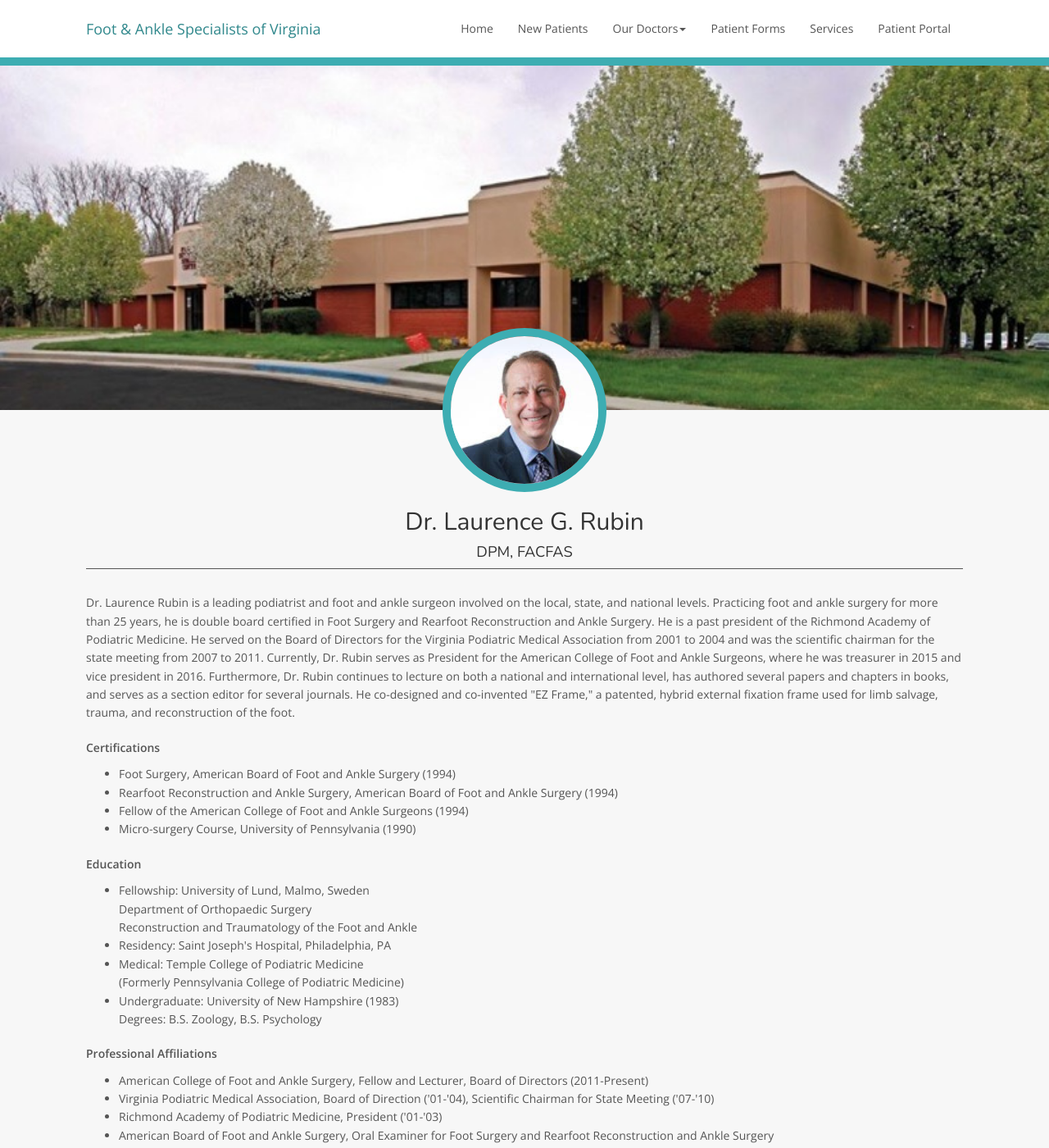
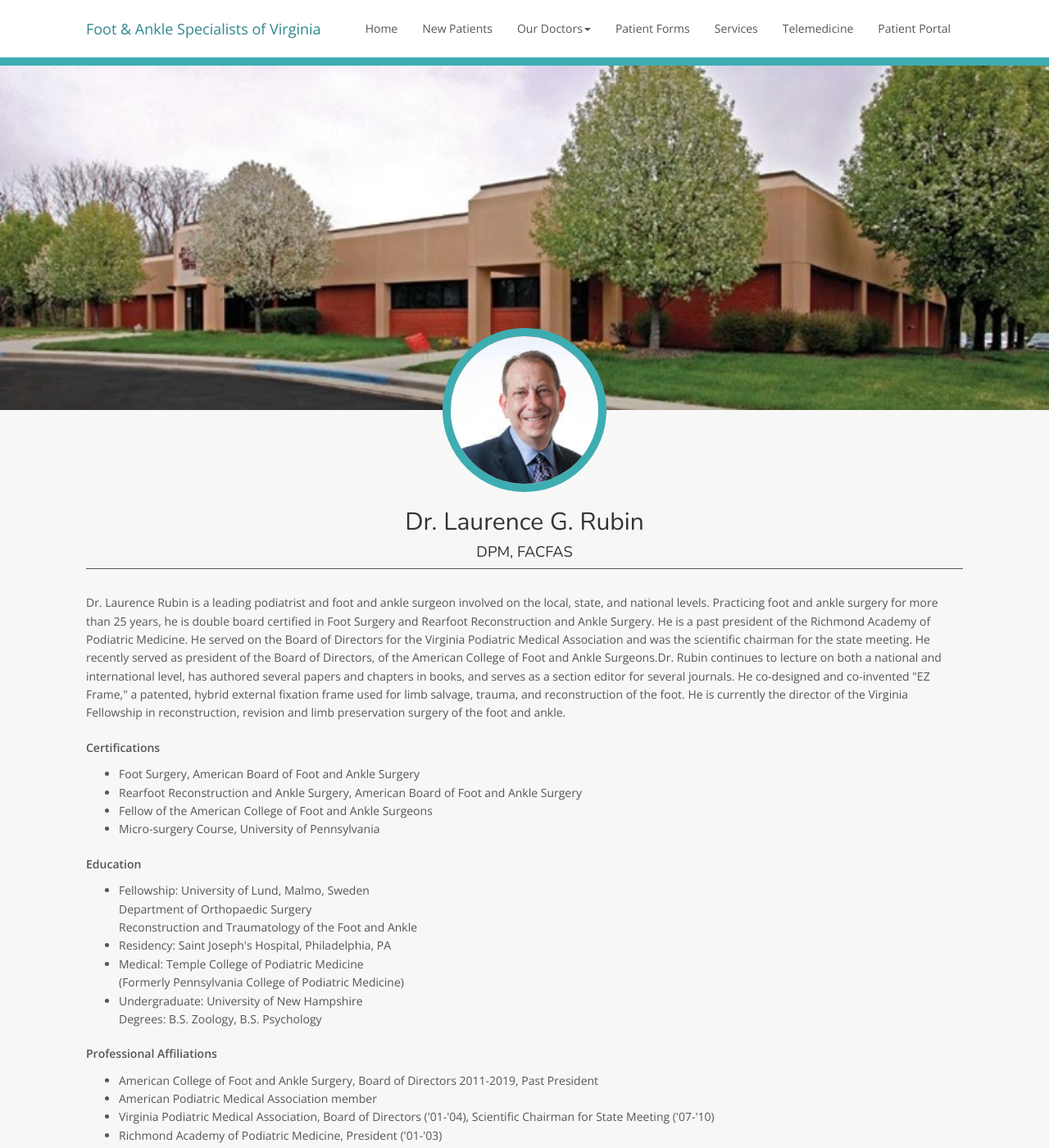
Before and after one commit to smrubin/fasv, a Jekyll site: the page built from dr-laurence-rubin-dpm.html, in a window 1280 px wide and 1400 px high. Shown: the whole window at 82% size. Built offline with Jekyll 4.4.1, drawn with Linux system fonts in a browser that asks for light colours; nearby versions of some CDN libraries; some of the changed text lies outside the part shown.

```diff
--- a/_includes/header.html
+++ b/_includes/header.html
@@ -39,6 +39,7 @@
                 {% else %}
                 <li><a href="{{ site.baseurl }}/#treatments">Services</a></li>
                 {% endif %}
+                <li><a href="{{ site.baseurl }}/telemedicine.html">Telemedicine</a></li>
                 <li><a href="https://www.followmyhealth.com">Patient Portal</a></li>
             </ul>
         </div>
--- /dev/null
+++ b/_scss/components/_telemedicine.scss
@@ -0,0 +1,6 @@
+/* TELEMEDICINE
+-------------------------------------------------*/
+.telemedicine-header {
+  padding: 30px 15px;
+  font-size: 1rem;
+}
--- a/_scss/main.scss
+++ b/_scss/main.scss
@@ -11,6 +11,7 @@
 @import "layout/footer";
 
 @import "components/hero";
+@import "components/covid";
 @import "components/form";
 @import "components/three-shade-columns";
 @import "components/section-title";
@@ -25,6 +26,7 @@
 @import "components/ie";
 @import "components/profile";
 @import "components/new-patients";
+@import "components/telemedicine";
 @import "components/sponsor";
 
 @import "vendor/owl-carousel";
--- a/dr-laurence-rubin-dpm.html
+++ b/dr-laurence-rubin-dpm.html
@@ -10,29 +10,32 @@
 		</div>
 		<h2>Dr. Laurence G. Rubin</h2>
 		<h4>DPM, FACFAS</h4>
-		<p>Dr. Laurence Rubin is a leading podiatrist and foot and ankle surgeon involved on the local, state, and national levels. Practicing foot and ankle surgery for more than 25 years, he is double board certified in Foot Surgery and Rearfoot Reconstruction and Ankle Surgery. He is a past president of the Richmond Academy of Podiatric Medicine. He served on the Board of Directors for the Virginia Podiatric Medical Association from 2001 to 2004 and was the scientific chairman for the state meeting from 2007 to 2011. Currently, Dr. Rubin serves as President for the American College of Foot and Ankle Surgeons, where he was treasurer in 2015 and vice president in 2016. Furthermore, Dr. Rubin continues to lecture on both a national and international level, has authored several papers and chapters in books, and serves as a section editor for several journals. He co-designed and co-invented "EZ Frame," a patented, hybrid external fixation frame used for limb salvage, trauma, and reconstruction of the foot.</p>
+		<p>Dr. Laurence Rubin is a leading podiatrist and foot and ankle surgeon involved on the local, state, and national levels. Practicing foot and ankle surgery for more than 25 years, he is double board certified in Foot Surgery and Rearfoot Reconstruction and Ankle Surgery. He is a past president of the Richmond Academy of Podiatric Medicine. He served on the Board of Directors for the Virginia Podiatric Medical Association and was the scientific chairman for the state meeting. He recently served as president of the Board of Directors, of the American College of Foot and Ankle Surgeons.Dr. Rubin continues to lecture on both a national and international level, has authored several papers and chapters in books, and serves as a section editor for several journals. He co-designed and co-invented "EZ Frame," a patented, hybrid external fixation frame used for limb salvage, trauma, and reconstruction of the foot. He is currently the director of the Virginia Fellowship in reconstruction, revision and limb preservation surgery of the foot and ankle.</p>
 		<p class="list-header">Certifications</p>
 		<ul>
-			<li>Foot Surgery, American Board of Foot and Ankle Surgery (1994)</li>
-			<li>Rearfoot Reconstruction and Ankle Surgery, American Board of Foot and Ankle Surgery (1994)</li>
-			<li>Fellow of the American College of Foot and Ankle Surgeons (1994)</li>
-			<li>Micro-surgery Course, University of Pennsylvania (1990)</li>
+			<li>Foot Surgery, American Board of Foot and Ankle Surgery</li>
+			<li>Rearfoot Reconstruction and Ankle Surgery, American Board of Foot and Ankle Surgery</li>
+			<li>Fellow of the American College of Foot and Ankle Surgeons</li>
+			<li>Micro-surgery Course, University of Pennsylvania</li>
 		</ul>
 		<p class="list-header">Education</p>
 		<ul>
 			<li>Fellowship: University of Lund, Malmo, Sweden<br>Department of Orthopaedic Surgery<br>Reconstruction and Traumatology of the Foot and Ankle</li>
 			<li>Residency: Saint Joseph's Hospital, Philadelphia, PA</li>
 			<li>Medical: Temple College of Podiatric Medicine<br>(Formerly Pennsylvania College of Podiatric Medicine)</li>
-			<li>Undergraduate: University of New Hampshire (1983)<br>Degrees: B.S. Zoology, B.S. Psychology</li>
+			<li>Undergraduate: University of New Hampshire<br>Degrees: B.S. Zoology, B.S. Psychology</li>
 		</ul>
 		<p class="list-header">Professional Affiliations</p>
 		<ul>
-			<li>American College of Foot and Ankle Surgery, Fellow and Lecturer, Board of Directors (2011-Present)</li>
-			<li>Virginia Podiatric Medical Association, Board of Direction ('01-'04), Scientific Chairman for State Meeting ('07-'10)</li>
+			<li>American College of Foot and Ankle Surgery, Board of Directors 2011-2019, Past President</li>
+			<li>American Podiatric Medical Association member</li>
+			<li>Virginia Podiatric Medical Association, Board of Directors ('01-'04), Scientific Chairman for State Meeting ('07-'10)</li>
 			<li>Richmond Academy of Podiatric Medicine, President ('01-'03)</li>
 			<li>American Board of Foot and Ankle Surgery, Oral Examiner for Foot Surgery and Rearfoot Reconstruction and Ankle Surgery</li>
 			<li>The Journal of Foot and Ankle Surgery, Section Editor for Adult Hindfoot and Ankle</li>
 			<li>Editorial Board for Clinics in Podiatric Medicine and Surgery</li>
+			<li>American Board of Foot and Ankle Surgery, case review committee 2018, 2019</li>
+			<li>International Bone Research Association, Premium Member / faculty</li>
 		</ul>
 		<p class="list-header">Publications</p>
 		<ul>
@@ -49,6 +52,15 @@
 			<li>Subtalar Joint Arthroscopy, Clinics in Podiatric Medicine and Surgery, 2011</li>
 			<li>Foot and Ankle Arthroscopy, Clinics in Podiatric Medicine and Surgery, 2011 - Guest Editor</li>
 			<li>Osteomyelitis Associated with Charcot Arthropathy, Osteomyelitis of the Foot and Ankle, 2015</li>
+			<li>Foot and Ankle Surgery Ebook, American College of Foot and Ankle Surgeons, 2016 - Editor</li>
+			<li>Small Joint Arthroscopy, Foot and Ankle Arthoscopy Ebook, 2016</li>
+			<li>Subtalar Joint Arthroscopy, Foot and Ankle Arthroscopy Ebook, 2016</li>
+			<li>First Metatarsal Phalangeal Joint Implant Complications, Complications of Foot and Ankle Surgery, 2017</li>
+		</ul>
+		<p class="list-header">Academic Positions</p>
+		<ul>
+			<li>Richmond Rotation Director 2017- present, Washington Medstar Residency (Teaching Faculty of the year 2018)</li>
+			<li>Fellowship Director: Virginia Fellowship in reconstruction, revision and limb preservation surgery of the foot and ankle</li>
 		</ul>
 		<p class="list-header">Patents</p>
 		<ul>
```
Also changed, not shown: _scss/components/_covid.scss (added, +8 -0 lines), index.html (+7 -2 lines), telemedicine.html (added, +39 -0 lines), README.md, css/main-unprefixed.css, css/main.css, 2 other files.
